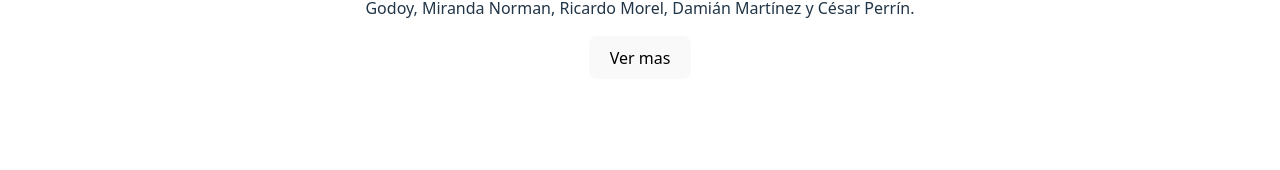
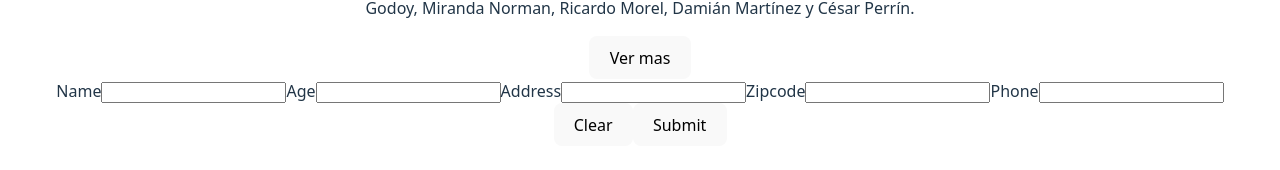
Before and after one commit to SamuelMedina07/ticketmaster-events, a React (Vite) app: page / in a window 1280 px wide. Shown: the part 8255-8425 px from the top of the page. Before the commit the page ends 8366 px from the top, so only its background shows below. Built offline with nearby package versions, Linux system fonts and the light colour scheme.

Commit message:
Formulario de Signup incompleto falta terminar

```diff
--- a/src/App.jsx
+++ b/src/App.jsx
@@ -2,6 +2,7 @@ import { useState } from 'react'
 import './App.css'
 import Navbar from './components/Navbar'
 import Events from './components/Events'
+import SignupForm from './components/SignupForm'
 
 function App() {
   const [searchTerm, setSearchTerm] = useState('');
@@ -13,6 +14,7 @@ function App() {
     <>
   <Navbar onSearch={handleNavbarSearch}/>
   <Events searchTerm={searchTerm}/>
+  <SignupForm/>
     </>
   )
 }
--- /dev/null
+++ b/src/components/SignupForm/index.jsx
@@ -0,0 +1,51 @@
+import { useState } from "react";
+
+const SignupForm = () =>{
+    const {name,setName} = useState('');
+    const {age,setAge} = useState('');
+    const {address,setAddress} = useState('');
+    const {zipcode,setZipcode} = useState('');
+    const {phone,setPhone} = useState('');
+
+    const handleClearClick = () => {
+        console.log('clear');
+    };
+
+    const handleSubmitForm = (evt) => {
+        evt.preventDefault();
+
+        console.log('submit:', {name,age,address,zipcode,phone});
+    };
+
+    return(
+        <form>
+            <label  >
+                Name
+                <input value={name} onChange={(evt) => setName(evt.target.value)} />
+            </label>
+            <label>
+                Age
+                <input value={age} onChange={(evt) => setAge(evt.target.value)} />
+            </label>
+            <label>
+                Address
+                <input value={address} onChange={(evt) => setAddress(evt.target.value)} />
+            </label>
+            <label>
+                Zipcode
+                <input value={zipcode} onChange={(evt) => setZipcode(evt.target.value)} />
+            </label>
+            <label>
+                Phone
+                <input value={phone} onChange={(evt) => setPhone(evt.target.value)} />
+            </label>
+            <div>
+                <button type="button" onClick={handleClearClick}>Clear</button>
+                <button type="button" onClick={handleSubmitForm}>Submit</button>
+            </div>
+        </form>
+
+    );
+
+};
+export default SignupForm;
```
